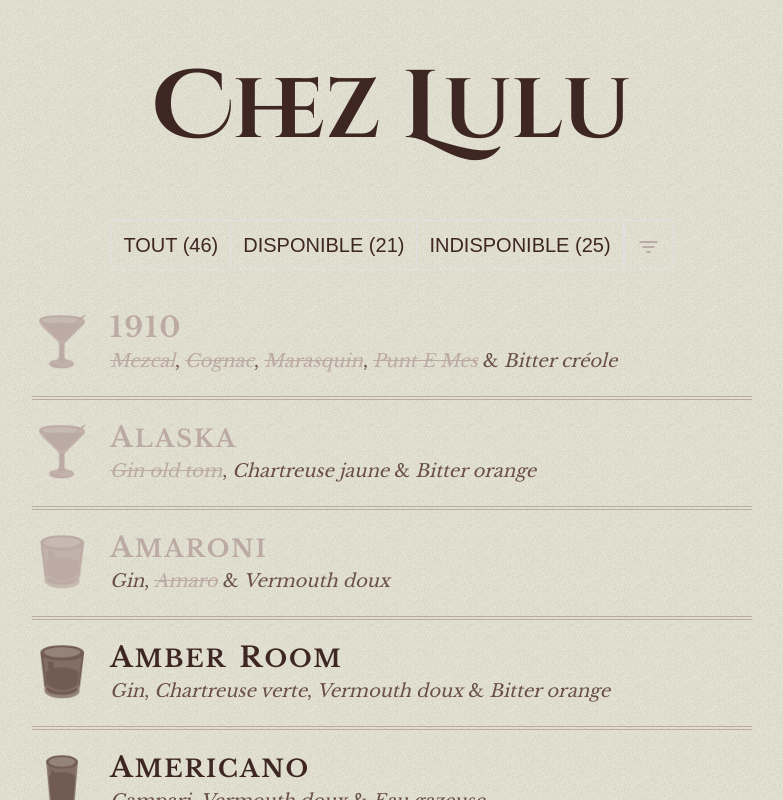
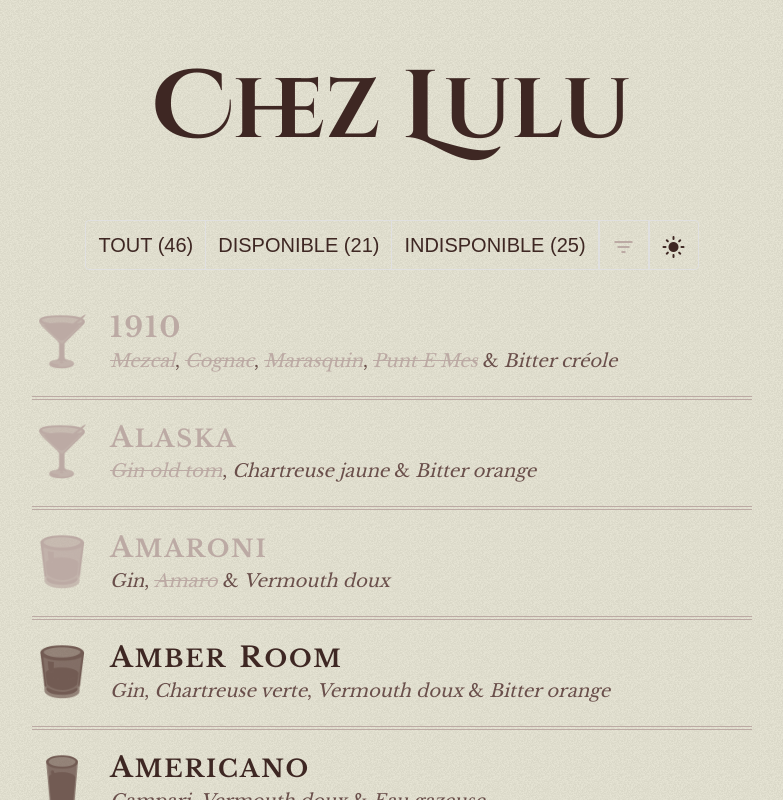
Before and after one commit to ludaub/chez-lulu, an Angular app: page / in a window 1280 px wide. Shown: the whole page, without its empty margins (248-1031 px from the left). Built offline with nearby package versions, Linux system fonts and the light colour scheme; a web font is replaced by a local one.

Commit message:
feat: add button to switch theme

```diff
--- a/src/app/app.component.html
+++ b/src/app/app.component.html
@@ -17,15 +17,16 @@
         multiple
       >
         <mat-button-toggle class="toggle toggle-all" value="all" (change)="setAvailability($event)">
-          Tout ({{ getCocktailsByAvailability('all').length }})
+          Tout <span class="availability-counter">({{ getCocktailsByAvailability('all').length }})</span>
         </mat-button-toggle>
 
         <mat-button-toggle class="toggle toggle-available" value="available" (change)="setAvailability($event)">
-          Disponible ({{ getCocktailsByAvailability('available').length }})
+          Disponible <span class="availability-counter">({{ getCocktailsByAvailability('available').length }})</span>
         </mat-button-toggle>
 
         <mat-button-toggle class="toggle toggle-unavailable" value="unavailable" (change)="setAvailability($event)">
-          Indisponible ({{ getCocktailsByAvailability('unavailable').length }})
+          Indisponible
+          <span class="availability-counter">({{ getCocktailsByAvailability('unavailable').length }})</span>
         </mat-button-toggle>
       </mat-button-toggle-group>
 
@@ -39,7 +40,18 @@
           [checked]="filterList.selectedOptions.selected.length > 0"
           [matMenuTriggerFor]="filterMenu"
         >
-          <mat-icon class="toggle-filter-icon">filter_list</mat-icon>
+          <mat-icon class="toggle-icon toggle-filter-icon">filter_list</mat-icon>
+        </mat-button-toggle>
+      </mat-button-toggle-group>
+
+      <mat-button-toggle-group class="toggle-group toggle-group-theme">
+        <mat-button-toggle class="toggle toggle-theme" [checked]="true" [matMenuTriggerFor]="themeMenu">
+          <mat-icon class="toggle-icon toggle-theme-icon" *ngIf="theme.theme === 'light-theme'; else darkThemeIcon"
+            >light_mode</mat-icon
+          >
+          <ng-template #darkThemeIcon>
+            <mat-icon class="toggle-icon toggle-theme-icon">dark_mode</mat-icon>
+          </ng-template>
         </mat-button-toggle>
       </mat-button-toggle-group>
     </div>
@@ -52,6 +64,13 @@
           </span>
         </mat-list-option>
       </mat-selection-list>
+    </mat-menu>
+
+    <mat-menu #themeMenu="matMenu" class="theme-menu" xPosition="before" yPosition="below">
+      <mat-radio-group class="theme-radio-group" [(ngModel)]="theme.theme">
+        <mat-radio-button class="theme-radio-button" value="light-theme">Thème clair</mat-radio-button>
+        <mat-radio-button class="theme-radio-button" value="dark-theme">Thème sombre</mat-radio-button>
+      </mat-radio-group>
     </mat-menu>
   </mat-toolbar>
 
--- a/src/app/app.component.scss
+++ b/src/app/app.component.scss
@@ -79,6 +79,19 @@
 @media screen and (min-width: 768px) {
   .toggle-group-container {
     margin: 48px 0 24px;
+  }
+}
+
+@media screen and (min-width: 320px) {
+  .availability-counter {
+    display: none;
+  }
+}
+
+@media screen and (min-width: 768px) {
+  .availability-counter {
+    display: inline-block;
+    vertical-align: top;
   }
 }
 
--- a/src/app/app.component.ts
+++ b/src/app/app.component.ts
@@ -121,7 +121,7 @@ export class AppComponent implements OnInit, OnDestroy {
   private readonly _wordSeparatorsRegexp = /[ -]/;
   private readonly _destroyed$: Subject<null> = new Subject<null>();
 
-  constructor(private _dialog: MatDialog, private _http: HttpClient, private _theme: ThemeService) {}
+  constructor(public theme: ThemeService, private _dialog: MatDialog, private _http: HttpClient) {}
 
   ngOnInit(): void {
     forkJoin({
@@ -139,7 +139,7 @@ export class AppComponent implements OnInit, OnDestroy {
         this.availabilities = ['all', 'available', 'unavailable'];
       });
 
-    this._theme.theme$.pipe(takeUntil(this._destroyed$)).subscribe((theme) => {
+    this.theme.theme$.pipe(takeUntil(this._destroyed$)).subscribe((theme) => {
       this._class = theme;
     });
   }
--- a/src/app/shared.module.ts
+++ b/src/app/shared.module.ts
@@ -6,6 +6,7 @@ import { MatDialogModule } from '@angular/material/dialog';
 import { MatIconModule } from '@angular/material/icon';
 import { MatListModule } from '@angular/material/list';
 import { MatMenuModule } from '@angular/material/menu';
+import { MatRadioModule } from '@angular/material/radio';
 import { MatToolbarModule } from '@angular/material/toolbar';
 import { BrowserModule } from '@angular/platform-browser';
 import { BrowserAnimationsModule } from '@angular/platform-browser/animations';
@@ -21,6 +22,7 @@ import { BrowserAnimationsModule } from '@angular/platform-browser/animations';
     MatIconModule,
     MatListModule,
     MatMenuModule,
+    MatRadioModule,
     MatToolbarModule,
   ],
   exports: [
@@ -33,6 +35,7 @@ import { BrowserAnimationsModule } from '@angular/platform-browser/animations';
     MatIconModule,
     MatListModule,
     MatMenuModule,
+    MatRadioModule,
     MatToolbarModule,
   ],
 })
--- a/src/styles.scss
+++ b/src/styles.scss
@@ -65,6 +65,10 @@ body {
   }
 
   &.toggle-group-filter {
+    border-radius: 0;
+  }
+
+  &.toggle-group-theme {
     border-bottom-left-radius: 0;
     border-top-left-radius: 0;
   }
@@ -75,12 +79,12 @@ body {
     .mat-button-toggle-label-content {
       line-height: 12px !important;
     }
+  }
 
-    .toggle-filter-icon {
+  .toggle-icon {
     font-size: 12px !important;
     height: 12px !important;
     width: 12px !important;
-    }
   }
 }
 
@@ -89,12 +93,12 @@ body {
     .mat-button-toggle-label-content {
       line-height: 14px !important;
     }
+  }
 
-    .toggle-filter-icon {
+  .toggle-icon {
     font-size: 14px !important;
     height: 14px !important;
     width: 14px !important;
-    }
   }
 }
 
@@ -103,12 +107,12 @@ body {
     .mat-button-toggle-label-content {
       line-height: 16px !important;
     }
+  }
 
-    .toggle-filter-icon {
+  .toggle-icon {
     font-size: 16px !important;
     height: 16px !important;
     width: 16px !important;
-    }
   }
 }
 
@@ -117,18 +121,33 @@ body {
     .mat-button-toggle-label-content {
       line-height: 48px !important;
     }
+  }
 
-    .toggle-filter-icon {
+  .toggle-icon {
     font-size: 24px !important;
     height: 24px !important;
     width: 24px !important;
-    }
   }
 }
 
 .filter-menu {
   .mat-list-option {
     font-family: 'Libre Baskerville', serif;
+  }
+}
+
+.theme-menu .theme-radio-group {
+  display: flex;
+  flex-direction: column;
+  margin: 8px 16px;
+}
+
+.theme-menu .theme-radio-button {
+  font-family: 'Libre Baskerville', serif;
+  margin: 8px;
+
+  .mat-radio-container {
+    margin-right: 8px;
   }
 }
 
--- a/src/theme.scss
+++ b/src/theme.scss
@@ -138,6 +138,10 @@ $light-theme: mat.define-light-theme(
     text-shadow: 0 0 6px #f3e5f5, 0 0 12px #f3e5f5, 0 0 18px #d500f9, 0 0 24px #d500f9;
   }
 
+  .theme-menu .theme-radio-button {
+    color: #fff;
+  }
+
   .cocktail-detail .cocktail-ingredient {
     border-bottom: dotted #6d6d6d;
   }
```
Lines whose indentation alone changed are shown as unchanged.
